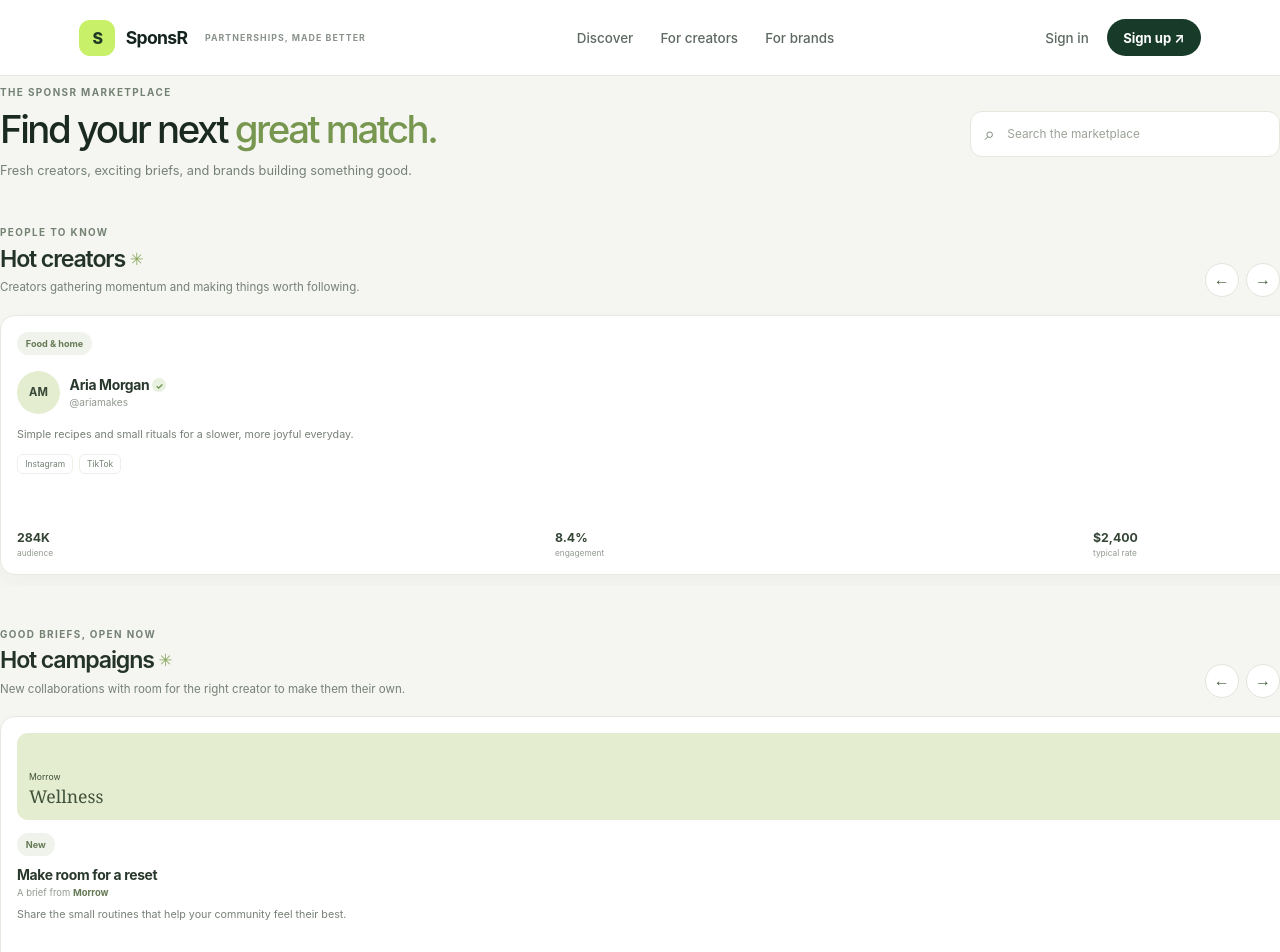
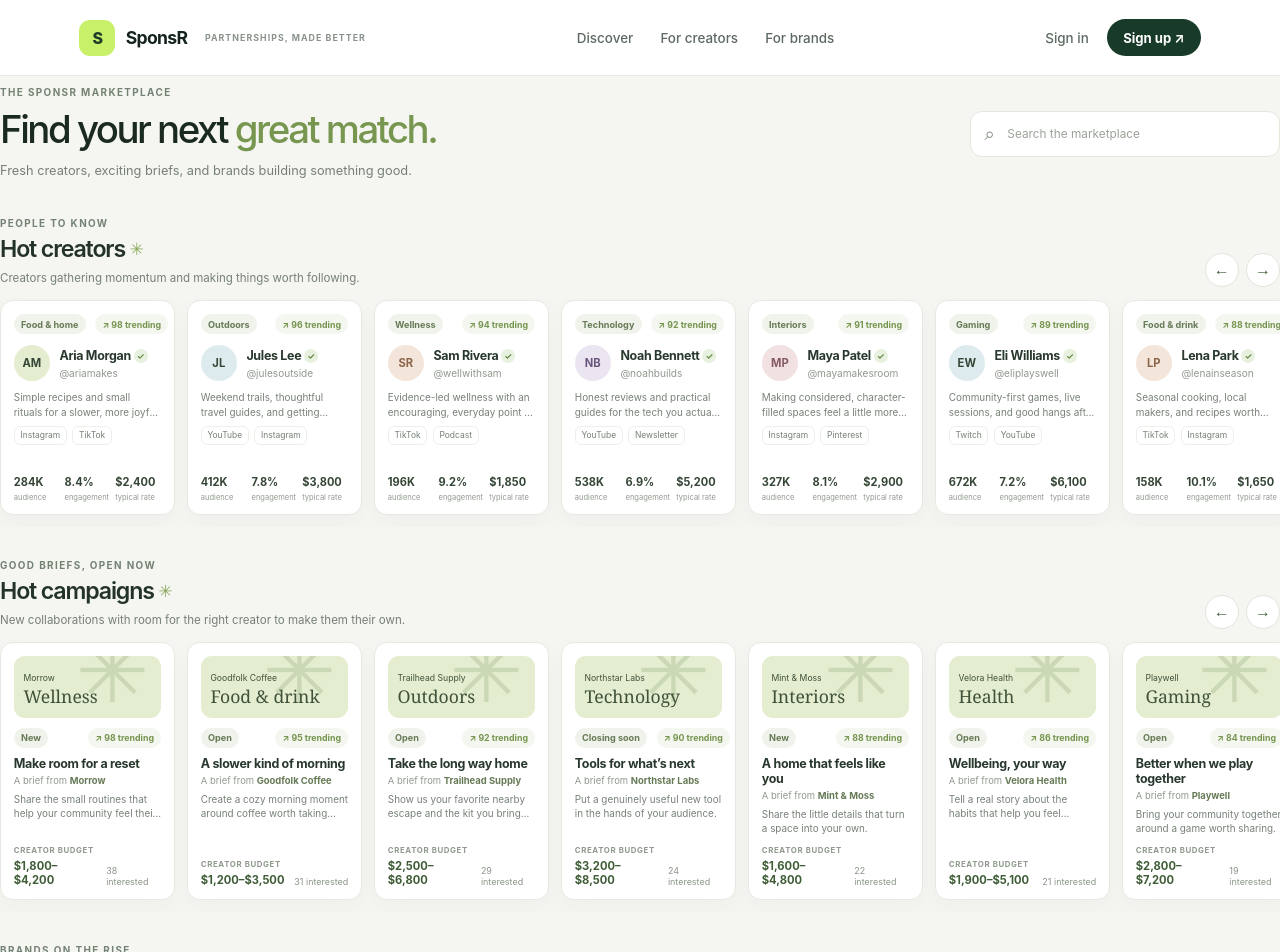
Before and after one commit to conorsheil1-lang/SponsR, an Angular app in the folder SponsR/: page /discovery in a window 1280 px wide. Shown: the top 952 px of the page. Built offline with nearby package versions, Linux system fonts and the light colour scheme.

Commit message:
discover page styling

```diff
--- a/SponsR/src/app/features/discovery/discovery.css
+++ b/SponsR/src/app/features/discovery/discovery.css
@@ -1,7 +1,7 @@
 .discover-page {
   display: flex;
   flex-direction: column;
-  gap: 2.6rem;
+  gap: 2rem;
 }
 
 .discover-heading,
@@ -82,7 +82,7 @@
 }
 
 .section-heading {
-  margin-bottom: 1rem;
+  margin-bottom: 0.7rem;
 }
 
 .section-heading h3 {
@@ -130,10 +130,9 @@
 }
 
 .carousel {
-  display: grid;
-  grid-auto-columns: minmax(260px, calc((100% - 32px) / 3));
-  grid-auto-flow: column;
-  gap: 16px;
+  display: flex;
+  align-items: stretch;
+  gap: 12px;
   overflow-x: auto;
   padding: 2px 2px 0.7rem;
   scroll-behavior: smooth;
@@ -143,14 +142,17 @@
 }
 
 .discovery-card {
-  min-width: 0;
-  min-height: 260px;
+  width: 175px;
+  min-width: 175px;
+  max-width: 175px;
+  flex: 0 0 175px;
+  min-height: 215px;
   display: flex;
   flex-direction: column;
   align-items: flex-start;
-  padding: 1rem;
+  padding: 0.8rem;
   border: 1px solid #e6e9e1;
-  border-radius: 15px;
+  border-radius: 13px;
   background: #fff;
   box-shadow: 0 8px 24px rgba(48, 65, 43, 0.035);
   scroll-snap-align: start;
@@ -171,8 +173,8 @@
 .trend-tag {
   display: inline-flex;
   align-items: center;
-  min-height: 23px;
-  padding: 0.28rem 0.55rem;
+  min-height: 20px;
+  padding: 0.22rem 0.45rem;
   border-radius: 999px;
   background: #f0f3eb;
   color: #667a56;
@@ -189,15 +191,15 @@
 
 .profile-row {
   justify-content: flex-start;
-  margin-top: 1rem;
+  margin-top: 0.7rem;
 }
 
 .profile-avatar,
 .brand-avatar {
-  width: 43px;
-  height: 43px;
+  width: 36px;
+  height: 36px;
   display: grid;
-  flex: 0 0 43px;
+  flex: 0 0 36px;
   place-items: center;
   border-radius: 14px;
   color: #354636;
@@ -220,7 +222,7 @@
 .discovery-card > h4 {
   margin: 0;
   color: #29382d;
-  font-size: 0.87rem;
+  font-size: 0.78rem;
   font-weight: 680;
   letter-spacing: -0.025em;
 }
@@ -246,21 +248,25 @@
 }
 
 .card-description {
-  margin: 0.8rem 0 0;
+  display: -webkit-box;
+  overflow: hidden;
+  margin: 0.55rem 0 0;
   color: #778177;
-  font-size: 0.67rem;
-  line-height: 1.55;
+  font-size: 0.62rem;
+  line-height: 1.45;
+  -webkit-box-orient: vertical;
+  -webkit-line-clamp: 2;
 }
 
 .channel-tags {
   display: flex;
   flex-wrap: wrap;
   gap: 0.35rem;
-  margin-top: 0.65rem;
+  margin-top: 0.45rem;
 }
 
 .channel-tags span {
-  padding: 0.25rem 0.45rem;
+  padding: 0.2rem 0.35rem;
   border: 1px solid #edf0e9;
   border-radius: 6px;
   color: #758075;
@@ -272,9 +278,9 @@
   width: 100%;
   display: grid;
   grid-template-columns: repeat(3, minmax(0, 1fr));
-  gap: 0.5rem;
+  gap: 0.3rem;
   margin-top: auto;
-  padding-top: 0.85rem;
+  padding-top: 0.6rem;
 }
 
 .card-stats > div,
@@ -287,30 +293,30 @@
 .card-stats strong,
 .brand-stats strong {
   color: #344535;
-  font-size: 0.77rem;
+  font-size: 0.69rem;
   font-weight: 700;
 }
 
 .card-stats span,
 .brand-stats span {
   color: #929b90;
-  font-size: 0.52rem;
+  font-size: 0.47rem;
 }
 
 .campaign-card {
-  min-height: 300px;
+  min-height: 245px;
 }
 
 .campaign-art {
   position: relative;
   width: 100%;
-  min-height: 87px;
+  min-height: 62px;
   display: flex;
   flex-direction: column;
   justify-content: end;
   overflow: hidden;
-  margin-bottom: 0.8rem;
-  padding: 0.75rem;
+  margin-bottom: 0.6rem;
+  padding: 0.6rem;
   border-radius: 11px;
   background: #e4edcf;
 }
@@ -335,16 +341,16 @@
 
 .campaign-art > i {
   position: absolute;
-  top: -22px;
+  top: -30px;
   right: 12px;
   color: rgba(82, 112, 62, 0.17);
-  font-size: 7rem;
+  font-size: 5.5rem;
   font-style: normal;
   line-height: 1;
 }
 
 .campaign-card > h4 {
-  margin-top: 0.7rem;
+  margin-top: 0.5rem;
 }
 
 .brand-byline {
@@ -359,13 +365,13 @@
 }
 
 .campaign-card .card-description {
-  margin-top: 0.55rem;
+  margin-top: 0.4rem;
 }
 
 .campaign-footer {
   align-items: end;
   margin-top: auto;
-  padding-top: 0.7rem;
+  padding-top: 0.55rem;
 }
 
 .campaign-footer > div {
@@ -383,7 +389,7 @@
 
 .campaign-footer > div > strong {
   color: #3e5c36;
-  font-size: 0.79rem;
+  font-size: 0.7rem;
 }
 
 .applicant-count {
@@ -392,11 +398,11 @@
 }
 
 .brand-card {
-  min-height: 252px;
+  min-height: 215px;
 }
 
 .brand-card-top {
-  margin-bottom: 0.9rem;
+  margin-bottom: 0.6rem;
 }
 
 .brand-avatar {
@@ -406,7 +412,7 @@
 }
 
 .brand-card > h4 {
-  margin-top: 0.65rem;
+  margin-top: 0.45rem;
 }
 
 .brand-handle {
@@ -414,7 +420,7 @@
 }
 
 .brand-card .card-description {
-  margin-top: 0.55rem;
+  margin-top: 0.4rem;
 }
 
 .brand-stats {
@@ -432,9 +438,9 @@
   font-size: 0.75rem;
 }
 
-@media (max-width: 900px) {
+@media (max-width: 1100px) {
   .carousel {
-    grid-auto-columns: minmax(260px, calc((100% - 16px) / 2));
+    gap: 10px;
   }
 }
 
@@ -469,7 +475,13 @@
   }
 
   .carousel {
-    grid-auto-columns: minmax(250px, 86%);
     gap: 12px;
   }
+
+  .discovery-card {
+    width: 72%;
+    min-width: 72%;
+    max-width: 72%;
+    flex-basis: 72%;
+  }
 }
```
